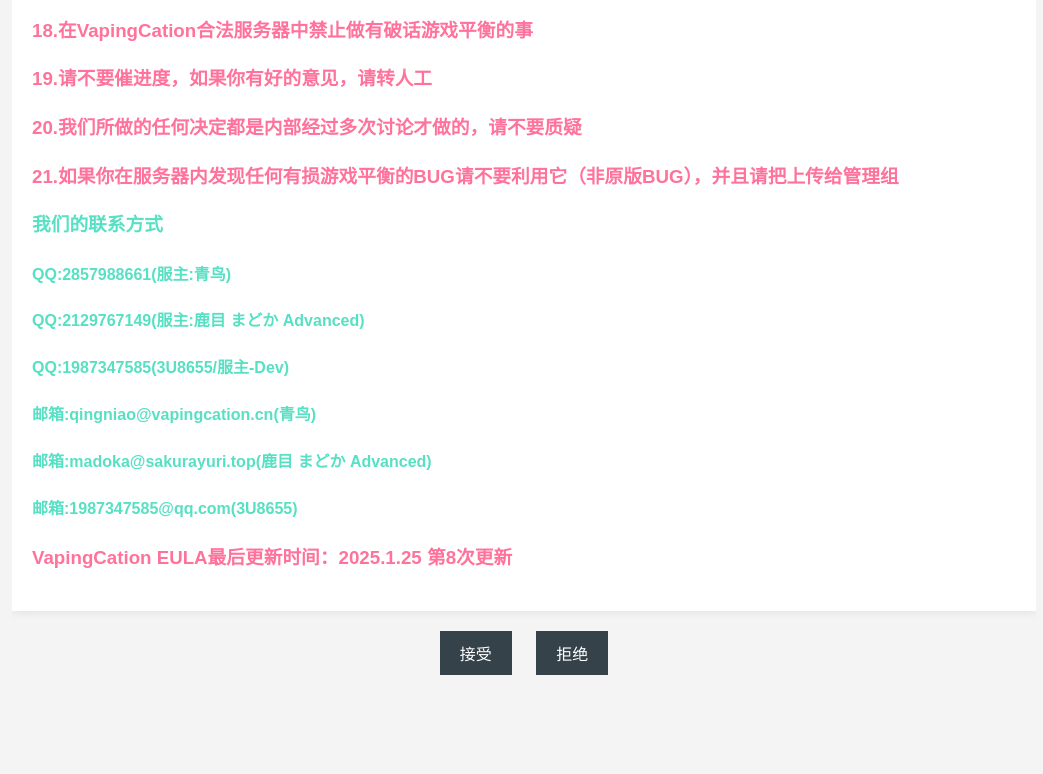
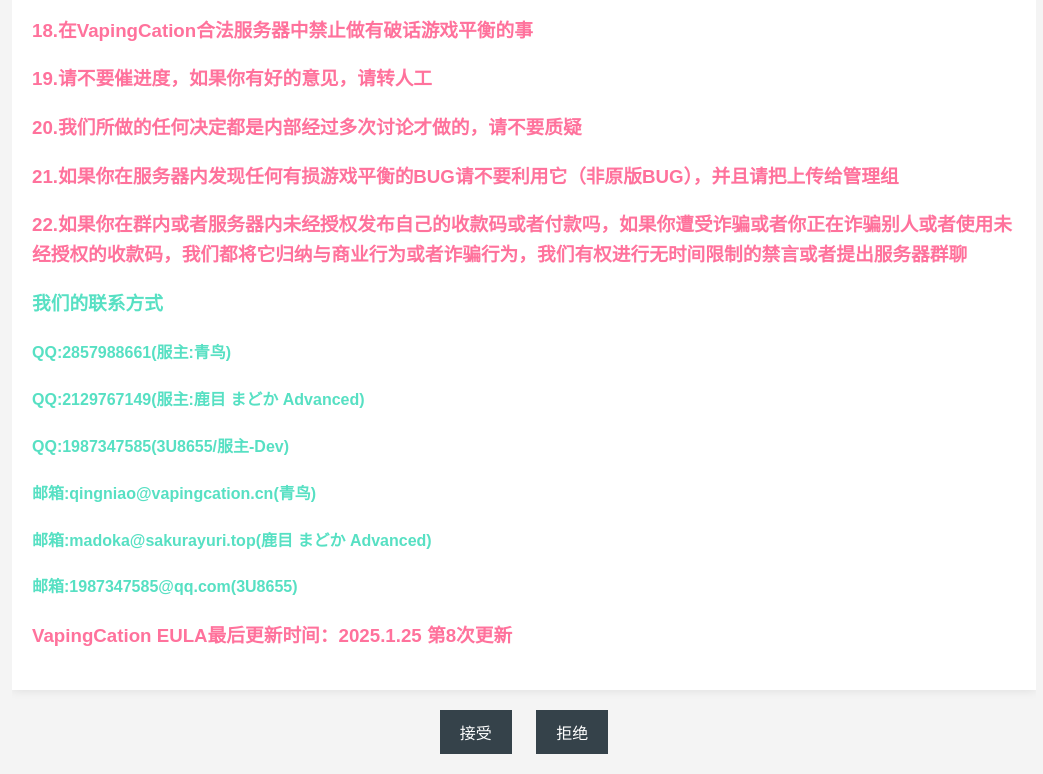
Before and after one commit to qingniaoQwQ/VapingCationWeb, a plain HTML site: page vapingcation/Eula/index.html in a window 1280 px wide. Shown: the part 1545-2319 px from the top of the page, without its empty margins (116-1159 px from the left). Before the commit the page ends 2240 px from the top, so only its background shows below. Drawn offline with Linux system fonts and the light colour scheme.

Commit message:
Update index.html

```diff
--- a/vapingcation/Eula/index.html
+++ b/vapingcation/Eula/index.html
@@ -123,6 +123,7 @@
             <h3 style="color:rgb(255, 114, 156);">19.请不要催进度，如果你有好的意见，请转人工</h3>
             <h3 style="color:rgb(255, 114, 156);">20.我们所做的任何决定都是内部经过多次讨论才做的，请不要质疑</h3>
             <h3 style="color:rgb(255, 114, 156);">21.如果你在服务器内发现任何有损游戏平衡的BUG请不要利用它（非原版BUG），并且请把上传给管理组</h3>
+            <h3 style="color:rgb(255, 114, 156);">22.如果你在群内或者服务器内未经授权发布自己的收款码或者付款吗，如果你遭受诈骗或者你正在诈骗别人或者使用未经授权的收款码，我们都将它归纳与商业行为或者诈骗行为，我们有权进行无时间限制的禁言或者提出服务器群聊</h3>
             <h3 style="color:rgb(87, 224, 195);">我们的联系方式</h3>
             <h4 style="color:rgb(87, 224, 195);">QQ:2857988661(服主:青鸟)</h4>
             <h4 style="color:rgb(87, 224, 195);">QQ:2129767149(服主:鹿目 まどか Advanced)</h4>
```
